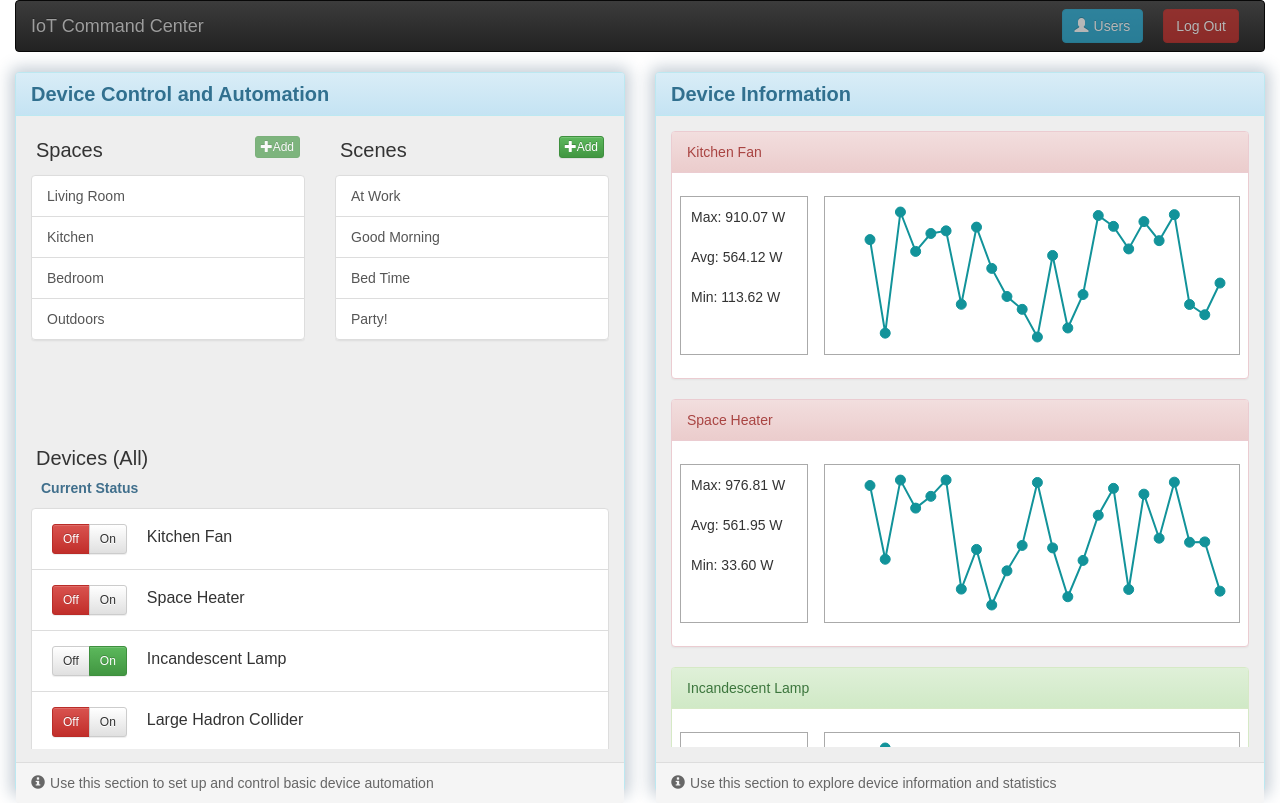
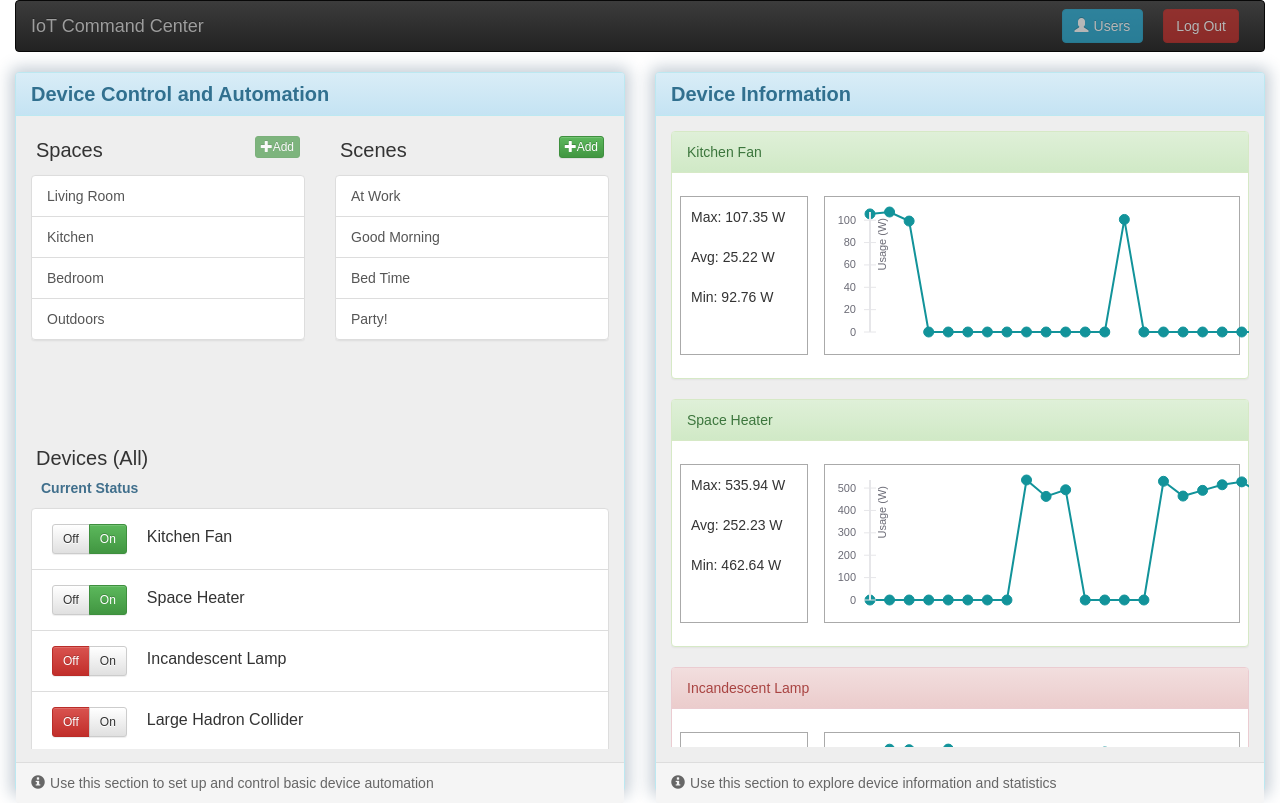
Before and after one commit to AndrewTBurks/IoTCommandCenter, a React (Create React App) app: page / in a window 1280 px wide. Built offline with nearby package versions, Linux system fonts and the light colour scheme.

Commit message:
improve the model of device power consumption, take the last data value for this and use it to initialize the device statuses in the interface

```diff
--- a/src/components/information/DeviceChart.js
+++ b/src/components/information/DeviceChart.js
@@ -19,10 +19,12 @@ class DeviceChart extends Component {
     });
     return (
       <XYPlot
-        width={400}
-        height={175}>
+        width={500}
+        height={170}>
         <LineMarkSeries data={chartData}/>
-    </XYPlot>
+        {/* <XAxis title="Time" /> */}
+        <YAxis title="Usage (W)"/>
+      </XYPlot>
     );
   }
 }
--- a/src/components/information/DeviceInfo.js
+++ b/src/components/information/DeviceInfo.js
@@ -17,7 +17,7 @@ class DeviceInfo extends Component {
     let { info, status, data } = this.state;
     let powerValues = data.map(x => x.power);
     let max = Math.max(...powerValues);
-    let min = Math.min(...powerValues);
+    let min = Math.min(...powerValues.filter(val => val !== 0));
     let avg = (powerValues.reduce((a, b)=>a+b)/powerValues.length);
     return (
       <Panel className="deviceInfo" bsStyle={status === "on" ? "success" : "danger"}>
--- a/src/data.js
+++ b/src/data.js
@@ -1,10 +1,34 @@
-export default function getPowerData(deviceName, fromDate, toDate) {
+export default function getPowerData(deviceName, fromDate, toDate, normalValue) {
   let fromEpoch = fromDate.getTime();
   let toEpoch = toDate.getTime();
   let powerData = [];
+  let fluctuation = normalValue * 0.15; // 5% fluctuation
+
   while(fromEpoch < toEpoch) {
-    powerData.push({ timestamp: new Date(fromEpoch).toISOString(), power: Math.random()*1000 });
+    powerData.push({ timestamp: new Date(fromEpoch).toISOString(), power: calculateCurrentPower(normalValue, fluctuation, powerData[powerData.length-1]) });
     fromEpoch = fromEpoch + 3600000;
   }
   return { deviceName: deviceName, powerData: powerData}
 }
+
+function calculateCurrentPower(avg, fluctuation, lastValue) {
+  let isOff;
+
+  // make it more likely to keep the same state
+  if (lastValue) {
+    let keepState = Math.random() < 0.85;
+
+    if ((keepState && lastValue.power === 0) ||
+      (!keepState && lastValue.power !== 0)) {
+      return 0;
+    }
+  } else {
+    let isOff = Math.random() < 0.50;
+
+    if (isOff) {
+      return 0;
+    }
+  }
+
+  return (Math.random() * fluctuation) - (fluctuation / 2) + avg;
+}
--- a/src/index.js
+++ b/src/index.js
@@ -9,31 +9,36 @@ import registerServiceWorker from './registerServiceWorker';
 let defaultDevices = [
   {
     info: {
-      name: "Kitchen Fan"
+      name: "Kitchen Fan",
+      normalUsage: 100
     },
     status: "off"
   },
   {
     info: {
-      name: "Space Heater"
+      name: "Space Heater",
+      normalUsage: 500
     },
     status: "off"
   },
   {
     info: {
-      name: "Incandescent Lamp"
+      name: "Incandescent Lamp",
+      normalUsage: 300
     },
     status: "on"
   },
   {
     info: {
-      name: "Large Hadron Collider"
+      name: "Large Hadron Collider",
+      normalUsage: 1000000
     },
     status: "off"
   },
   {
     info: {
-      name: "Dehumidifier"
+      name: "Dehumidifier",
+      normalUsage: 50
     },
     status: "off"
   }
@@ -117,14 +122,15 @@ let defaultScenes = [
 ];
 
 const defaultDeviceData = defaultDevices.map(
-  device =>{
+  device => {
     let toDate = new Date();
     let fromDate = new Date();
     fromDate.setDate(toDate.getDate() -1);
     return getPowerData(
       device.info.name,
       fromDate,
-      toDate
+      toDate,
+      device.info.normalUsage
     )
   }
 );
@@ -134,6 +140,17 @@ const defaultDeviceDataMap = new Map(
   )
 );
 
+for (let device of defaultDeviceData) {
+  console.log(device);
+
+  let deviceInd = defaultDevices.findIndex((d) => {
+    return d.info.name === device.deviceName;
+  });
+
+  console.log(device.powerData[device.powerData.length - 1]);
+  defaultDevices[deviceInd].status = device.powerData[device.powerData.length - 1].power === 0 ? "off" : "on";
+}
+
 ReactDOM.render(<App
   devices={defaultDevices}
   deviceDataMap={defaultDeviceDataMap}
```
